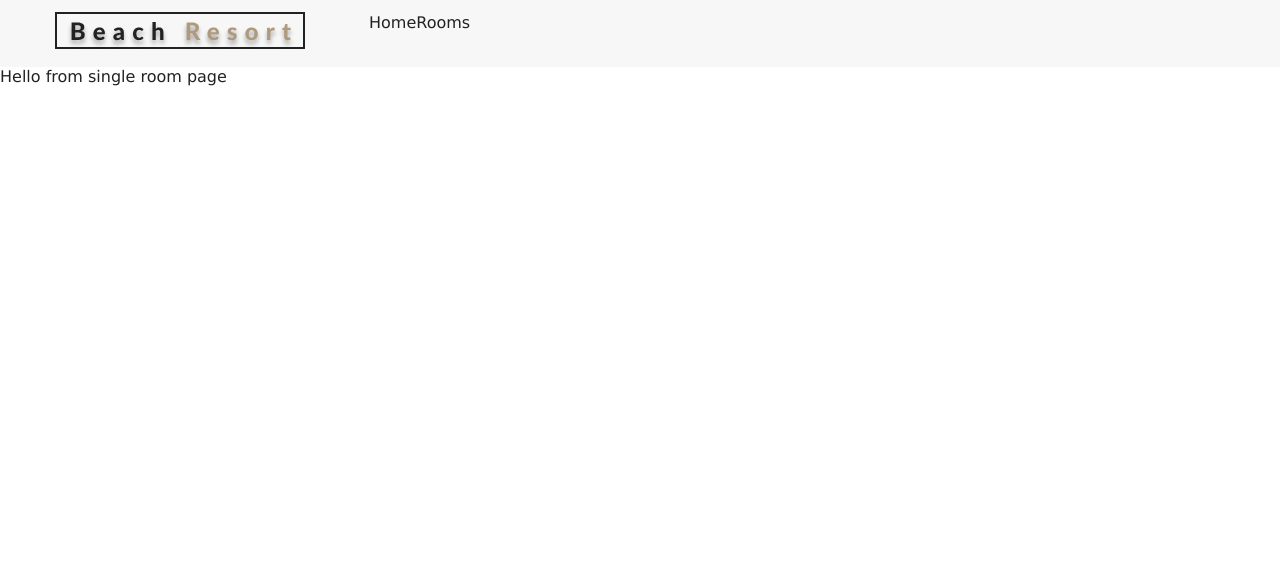
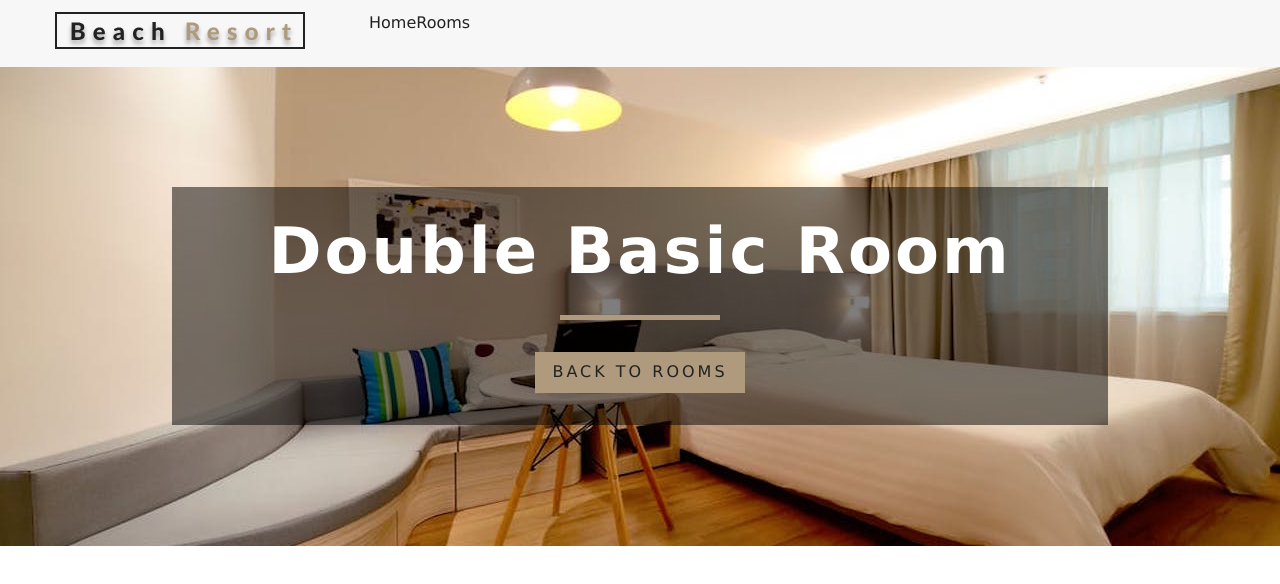
Before and after one commit to francis-mwas/ReactootelApp, a React (Create React App) app: page /rooms/double-basic in a window 1280 px wide. Shown: the top 584 px of the page. Built offline with nearby package versions, Linux system fonts and the light colour scheme.

Commit message:
create single room

```diff
--- a/src/context.js
+++ b/src/context.js
@@ -38,10 +38,16 @@
 
     }
 
+    getRoom = (slug)=> {
+        let tempRooms = [...this.state.rooms];
+        const room = tempRooms.find((room)=> room.slug === slug);
+        return room;
+    }
+
     render() {
 
         return (
-            <RoomContext.Provider value={{...this.state}}>
+            <RoomContext.Provider value={{...this.state, getRoom: this.getRoom}}>
                 {this.props.children}
             </RoomContext.Provider>
         )
--- a/src/pages/SingleRoom.js
+++ b/src/pages/SingleRoom.js
@@ -1,11 +1,41 @@
-import React, { Component } from 'react'
+import React, { Component } from 'react';
+import defaultBcg from "../images/room-1.jpeg";
+import Hero from "../components/Hero";
+import Banner from "../components/Banner";
+import { Link } from "react-router-dom";
+import { RoomContext} from "../context";
+
+
 
  class SingleRoom extends Component {
+
+    constructor(props){
+        super(props);
+        this.state = {
+            slug: this.props.match.params.slug,
+            defaultBcg
+        }
+    }
+    static contextType = RoomContext;
     render() {
+
+        const { getRoom } = this.context;
+        const room = getRoom(this.state.slug);
+        if(!room){
+            return <div className="error">
+                <h3>no such room could be found..</h3>
+                <Link to="/rooms" className="btn-primary">Back rooms</Link>
+            </div>
+        }
+        const {name, description, capacity, size, price, extras, breakfast, pets, images} = room;
         return (
-            <div>
-                Hello from single room page
-            </div>
+            <Hero hero="roomsHero">
+               <Banner title={`${name} room`}>
+                   <Link to="/rooms" className="btn-primary">
+                       back to rooms
+                   </Link>
+               </Banner>
+            </Hero>
         )
     }
 }
```
